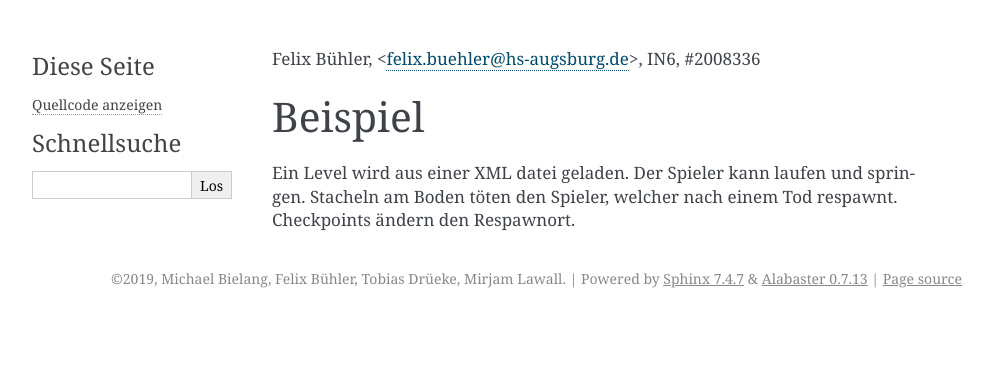
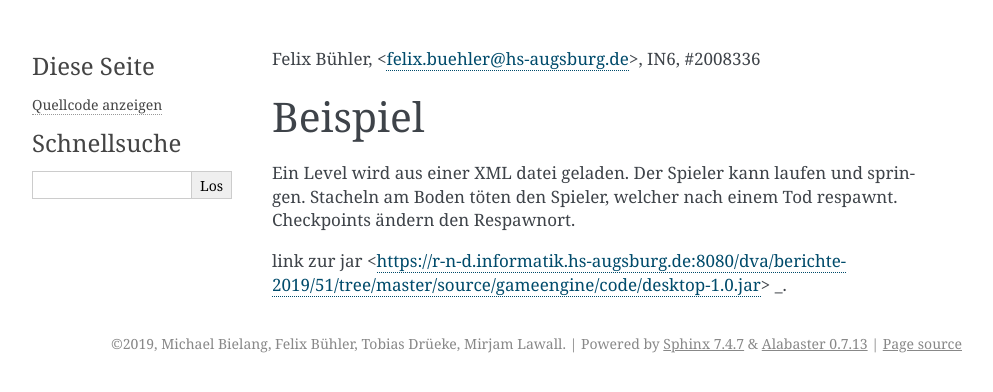
Before and after one commit to michaelBielang/universityProject-from_all_a_bit, a Sphinx documentation site: the page built from source/gameengine/beispiel.rst, in a window 1280 px wide. Shown: the top 392 px of the page, without its empty margins (148-1141 px from the left). Built offline with Sphinx 7.4.7, drawn with Linux system fonts in a browser that asks for light colours; pages that are not in the unit, such as notebooks, are missing from menus.

Commit message:
added jar

```diff
--- a/source/gameengine/beispiel.rst
+++ b/source/gameengine/beispiel.rst
@@ -7,3 +7,6 @@ Ein Level wird aus einer XML datei geladen.
 Der Spieler kann laufen und springen.
 Stacheln am Boden töten den Spieler, welcher nach einem Tod respawnt.
 Checkpoints ändern den Respawnort.
+
+link zur jar
+<https://r-n-d.informatik.hs-augsburg.de:8080/dva/berichte-2019/51/tree/master/source/gameengine/code/desktop-1.0.jar> _.
--- a/source/gameengine/gameengine.rst
+++ b/source/gameengine/gameengine.rst
@@ -11,6 +11,7 @@ Libgdx
    :caption: Contents:
 
    libgdx
+   developed
    projekt_setup
    scene2d
    box2d
```
Also changed, not shown: source/gameengine/developed.rst (added, +19 -0 lines), 1 other file.
